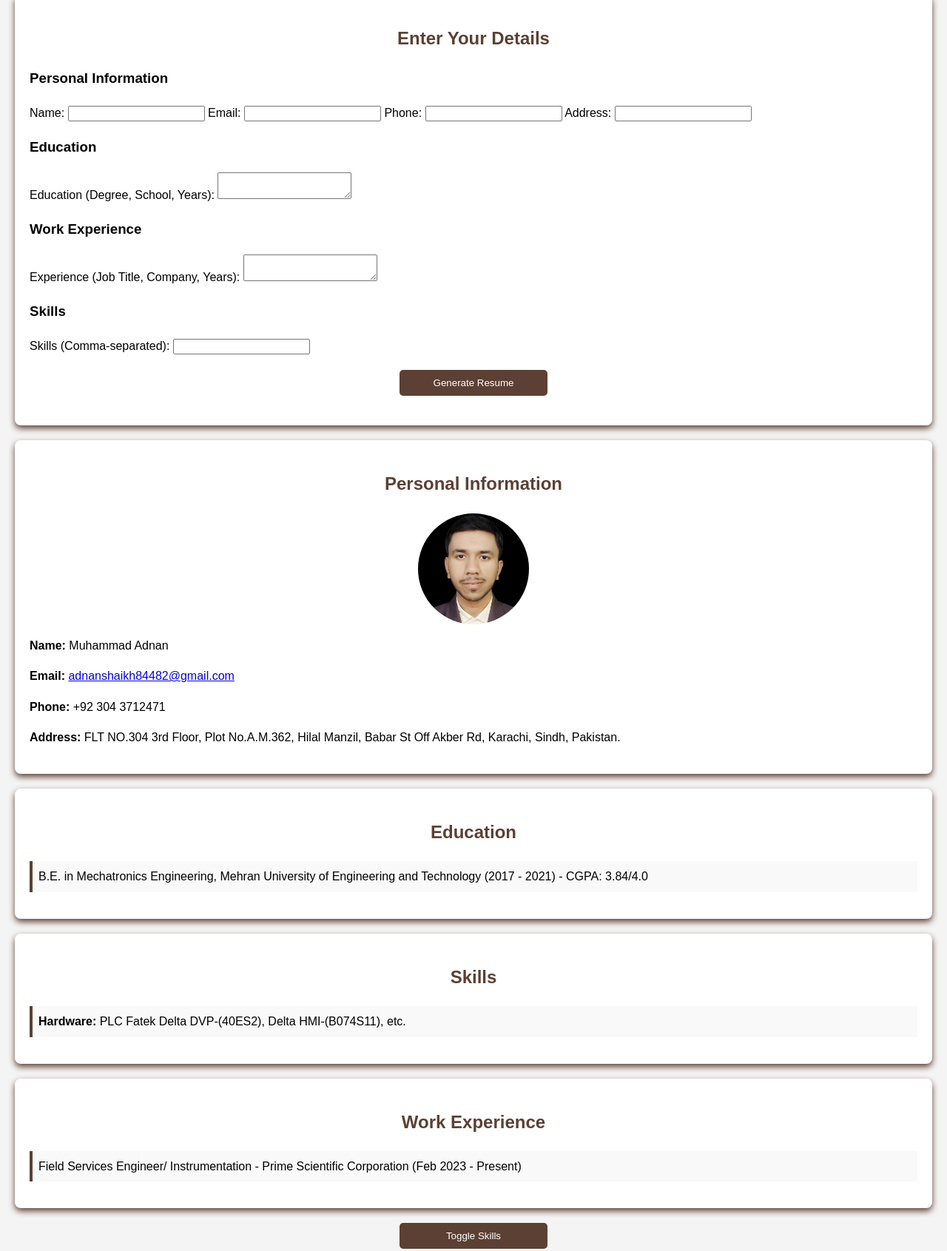
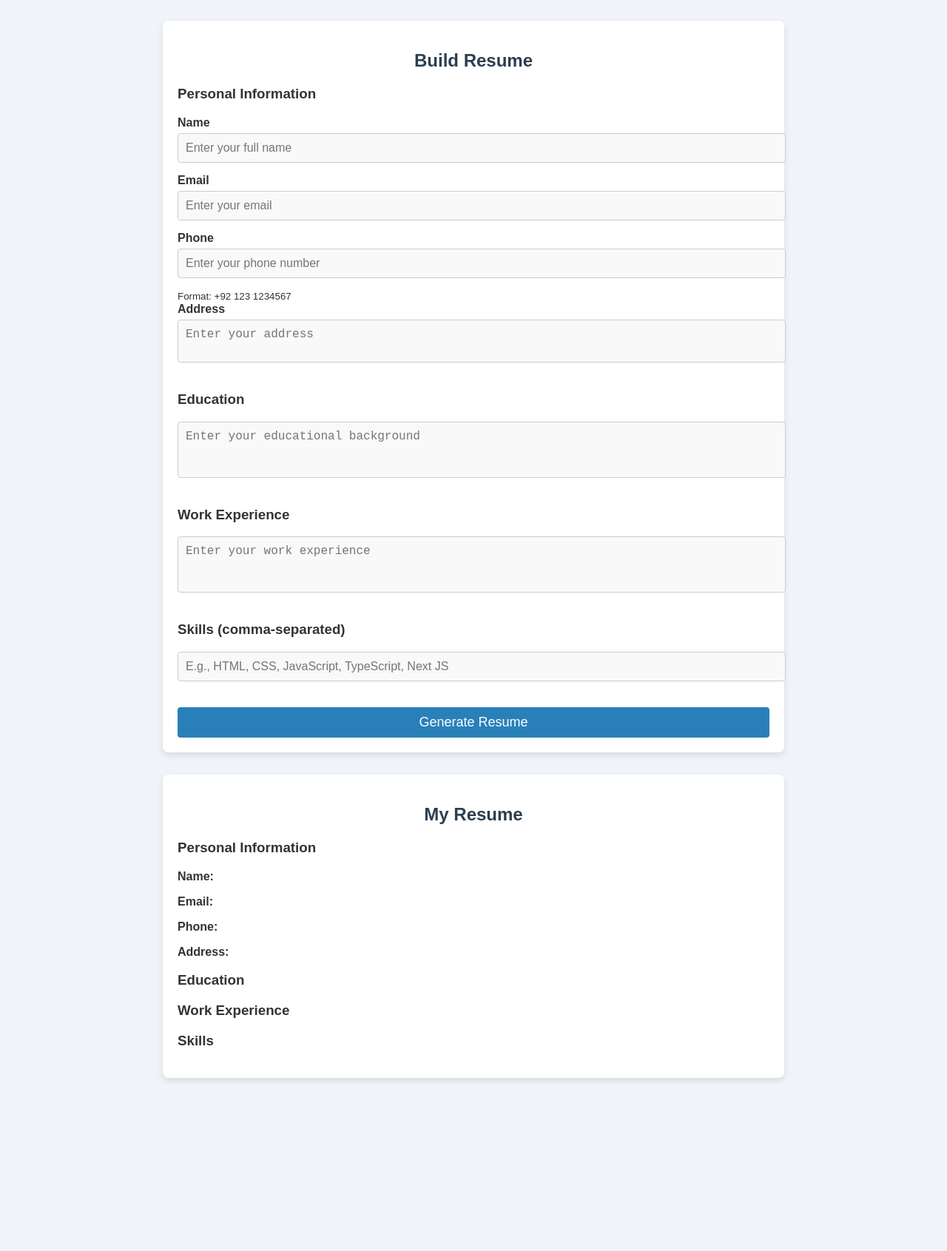
Before and after one commit to MuhammadAdnan1998/hackathon-milestone-based-interactive-resume-builder, a website: page index.html in a window 1280 px wide. Shown: the part 161-1852 px from the top of the page at 74% size. After the commit the page ends 1648 px from the top, so only its background shows below. Drawn offline with Linux system fonts and the light colour scheme.

Commit message:
Working on Milestone 3: Dynamic Resume Builder with Form

```diff
--- a/index.html
+++ b/index.html
@@ -1,145 +1,90 @@
-<!-- <!DOCTYPE html>
-<html lang="en">
-<head>
-  <meta charset="UTF-8">
-  <meta name="viewport" content="width=device-width, initial-scale=1.0">
-  <title>Resume - Engr. Muhammad Adnan</title>
-  <link rel="stylesheet" href="styles.css">
-</head>
-<body>
-  <header>
-    <h1>Engr. Muhammad Adnan - Resume</h1>
-  </header>
-
-  <section id="personal-info">
-    <h2>Personal Information</h2>
-    <img src="profile-picture.jpeg" alt="Profile Picture">
-    <p><strong>Name:</strong> Muhammad Adnan</p>
-    <p><strong>Email:</strong> <a href="mailto:adnanshaikh84482@gmail.com">adnanshaikh84482@gmail.com</a></p>
-    <p><strong>Phone:</strong> +92 304 3712471</p>
-    <p><strong>Address:</strong> FLT NO.304 3rd Floor, Plot No.A.M.362, Hilal Manzil, Babar St Off Akber Rd, Karachi, Sindh, Pakistan.</p>
-  </section>
-
-  <section id="education">
-    <h2>Education</h2>
-    <ul>
-      <li>B.E. in Mechatronics Engineering, Mehran University of Engineering and Technology (2017 - 2021) - CGPA: 3.84/4.0</li>
-      <li>Intermediate, Pre-Engineering, Saifee College of Computer Science (2015 - 2017) - Grade: A1</li>
-      <li>Secondary Education, Govt. Allama Iqbal High School (2013 - 2015) - Grade: A1</li>
-    </ul>
-  </section>
-
-  <section id="skills">
-    <h2>Skills</h2>
-    <ul>
-      <li><strong>Hardware:</strong> PLC Fatek Delta DVP-(40ES2), Delta HMI-(B074S11), Electromagnetic & Pneumatics Actuating Systems, Microcontroller [Arduino], System on Chip [Raspberry Pi].</li>
-      <li><strong>Software:</strong> Delta WPLSoft, Delta DOPSoft, MATLAB Simulink, LabVIEW, AutoCAD, SolidWorks, CNC Simulator, C++, Python.
-        MS Word, PowerPoint, MS Excel.</li>
-      <li><strong>Leadership Skills:</strong> Learning Agility, Strategic Thinking, Risk Management.</li>
-      <li><strong>Management Skills:</strong> Planning, Organizing, Leading, Coordinating, Motivating.</li>
-      <li><strong>Work Ethics:</strong> Team Work, Critical Thinking, Accuracy, Integrity, Responsibility.</li>
-    </ul>
-  </section>
-
-  <section id="experience">
-    <h2>Work Experience</h2>
-    <ul>
-      <li>Field Services Engineer/ Instrumentation - Prime Scientific Corporation (Feb 2023 - Present)</li>
-      <li>Electrical and Instrumentation Engineer - The General Tyre & Rubber Company (Jan 2022 - Dec 2022)</li>
-      <li>
-            <h4>Internships</h4>
-            <ul>
-              <li>Mindstorm Engineering (Virtual Internship on IIoT - Industry 4.0), Dec 2021</li>
-              <li>Sui Southern Gas Company Limited, Transmission-HQ3 (Jamshoro), Jan 2020</li>
-              <li>Karachi Tools Dies & Moulds Centre, June 2019</li>
-            </ul>
-      </li>
-    </ul>
-  </section>
-
-  <button id="toggle-skills">Toggle Skills</button>
-
-  <script src="script.js"></script>
-</body>
-</html> -->
-
-
 <!DOCTYPE html>
 <html lang="en">
 <head>
   <meta charset="UTF-8">
   <meta name="viewport" content="width=device-width, initial-scale=1.0">
-  <title>Resume - Engr. Muhammad Adnan</title>
+  <title>Dynamic Resume Builder</title>
   <link rel="stylesheet" href="styles.css">
 </head>
 <body>
   <header>
-    <h1>Dynamic Resume Builder - Engr. Muhammad Adnan</h1>
+    <h1>Dynamic Resume - Engr. Muhammad Adnan</h1>
   </header>
 
   <!-- Form Section -->
   <section id="resume-form">
-    <h2>Enter Your Details</h2>
+    <h2>Build Resume</h2>
     <form id="resumeBuilderForm">
-      <h3>Personal Information</h3>
-      <label for="name">Name:</label>
-      <input type="text" id="name" name="name" required>
-      <label for="email">Email:</label>
-      <input type="email" id="email" name="email" required>
-      <label for="phone">Phone:</label>
-      <input type="tel" id="phone" name="phone" required>
-      <label for="address">Address:</label>
-      <input type="text" id="address" name="address" required>
+      <!-- Personal Information -->
+      <div class="form-group">
+        <h3>Personal Information</h3>
+        <label for="name">Name</label>
+        <input type="text" id="name" name="name" placeholder="Enter your full name" required>
 
-      <h3>Education</h3>
-      <label for="education">Education (Degree, School, Years):</label>
-      <textarea id="education" name="education" required></textarea>
+        <label for="email">Email</label>
+        <input type="email" id="email" name="email" placeholder="Enter your email" required>
 
-      <h3>Work Experience</h3>
-      <label for="experience">Experience (Job Title, Company, Years):</label>
-      <textarea id="experience" name="experience" required></textarea>
+        <label for="phone">Phone</label>
+        <input type="tel" id="phone" name="phone" placeholder="Enter your phone number" pattern="^\+92\s\d{3}\s\d{7}$" required>
+        <small>Format: +92 123 1234567</small>
 
-      <h3>Skills</h3>
-      <label for="skills">Skills (Comma-separated):</label>
-      <input type="text" id="skills" name="skills" required>
 
-      <button type="submit">Generate Resume</button>
+        <label for="address">Address</label>
+        <textarea id="address" name="address" rows="2" placeholder="Enter your address" required></textarea>
+      </div>
+
+      <!-- Education Section -->
+      <div class="form-group">
+        <h3>Education</h3>
+        <label for="education"></label>
+        <textarea id="education" name="education" rows="3" placeholder="Enter your educational background" required></textarea>
+      </div>
+
+      <!-- Work Experience Section -->
+      <div class="form-group">
+        <h3>Work Experience</h3>
+        <label for="experience"></label>
+        <textarea id="experience" name="experience" rows="3" placeholder="Enter your work experience" required></textarea>
+      </div>
+
+      <!-- Skills Section -->
+      <div class="form-group">
+        <h3>Skills (comma-separated)</h3>
+        <label for="skills"></label>
+        <input type="text" id="skills" name="skills" placeholder="E.g., HTML, CSS, JavaScript, TypeScript, Next JS" required>
+      </div>
+
+      <button type="submit" class="submit-btn">Generate Resume</button>
     </form>
   </section>
 
-  <!-- Dynamic Resume Section -->
-  <section id="personal-info" class="resume-section">
-    <h2>Personal Information</h2>
-    <img src="profile-picture.jpeg" alt="Profile Picture">
-    <p><strong>Name:</strong> <span id="dynamic-name">Muhammad Adnan</span></p>
-    <p><strong>Email:</strong> <a href="mailto:" id="dynamic-email">adnanshaikh84482@gmail.com</a></p>
-    <p><strong>Phone:</strong> <span id="dynamic-phone">+92 304 3712471</span></p>
-    <p><strong>Address:</strong> <span id="dynamic-address">FLT NO.304 3rd Floor, Plot No.A.M.362, Hilal Manzil, Babar St Off Akber Rd, Karachi, Sindh, Pakistan.</span></p>
+  <!-- Resume Preview Section -->
+  <section id="resume-preview">
+    <h2>My Resume</h2>
+    <div id="personal-info">
+      <h3>Personal Information</h3>
+      <p><strong>Name:</strong> <span id="dynamic-name"></span></p>
+      <p><strong>Email:</strong> <span id="dynamic-email"></span></p>
+      <p><strong>Phone:</strong> <span id="dynamic-phone"></span></p>
+      <p><strong>Address:</strong> <span id="dynamic-address"></span></p>
+    </div>
+
+    <div id="education-section">
+      <h3>Education</h3>
+      <ul id="dynamic-education"></ul>
+    </div>
+
+    <div id="work-experience-section">
+      <h3>Work Experience</h3>
+      <ul id="dynamic-experience"></ul>
+    </div>
+
+    <div id="skills-section">
+      <h3>Skills</h3>
+      <ul id="dynamic-skills"></ul>
+    </div>
   </section>
 
-  <section id="education" class="resume-section">
-    <h2>Education</h2>
-    <ul id="dynamic-education">
-      <li>B.E. in Mechatronics Engineering, Mehran University of Engineering and Technology (2017 - 2021) - CGPA: 3.84/4.0</li>
-    </ul>
-  </section>
-
-  <section id="skills" class="resume-section">
-    <h2>Skills</h2>
-    <ul id="dynamic-skills">
-      <li><strong>Hardware:</strong> PLC Fatek Delta DVP-(40ES2), Delta HMI-(B074S11), etc.</li>
-    </ul>
-  </section>
-
-  <section id="experience" class="resume-section">
-    <h2>Work Experience</h2>
-    <ul id="dynamic-experience">
-      <li>Field Services Engineer/ Instrumentation - Prime Scientific Corporation (Feb 2023 - Present)</li>
-    </ul>
-  </section>
-
-  <button id="toggle-skills">Toggle Skills</button>
-
-  <script src="script.js"></script>
+  <script src="script.js" type="module"></script>
 </body>
 </html>
--- a/script.js
+++ b/script.js
@@ -1,10 +1,32 @@
-var skillsSection = document.getElementById('skills');
-var toggleButton = document.getElementById('toggle-skills');
-toggleButton === null || toggleButton === void 0 ? void 0 : toggleButton.addEventListener('click', function () {
-    if ((skillsSection === null || skillsSection === void 0 ? void 0 : skillsSection.style.display) === 'none') {
-        skillsSection.style.display = 'block';
-    }
-    else {
-        skillsSection.style.display = 'none';
-    }
+"use strict";
+// Get form elements
+const resumeForm = document.getElementById('resumeBuilderForm');
+const nameField = document.getElementById('dynamic-name');
+const emailField = document.getElementById('dynamic-email');
+const phoneField = document.getElementById('dynamic-phone');
+const addressField = document.getElementById('dynamic-address');
+const educationField = document.getElementById('dynamic-education');
+const experienceField = document.getElementById('dynamic-experience');
+const skillsField = document.getElementById('dynamic-skills');
+// Add event listener for form submission
+resumeForm.addEventListener('submit', (event) => {
+    event.preventDefault();
+    // Get input values
+    const name = document.getElementById('name').value;
+    const email = document.getElementById('email').value;
+    const phone = document.getElementById('phone').value;
+    const address = document.getElementById('address').value;
+    const education = document.getElementById('education').value;
+    const experience = document.getElementById('experience').value;
+    const skills = document.getElementById('skills').value.split(',');
+    // Update resume fields dynamically
+    nameField.textContent = name;
+    emailField.textContent = email;
+    phoneField.textContent = phone;
+    addressField.textContent = address;
+    // Education and experience can be multi-line entries, so treat them as lists
+    educationField.innerHTML = `<li>${education.replace(/\n/g, '</li><li>')}</li>`;
+    experienceField.innerHTML = `<li>${experience.replace(/\n/g, '</li><li>')}</li>`;
+    // Skills is a comma-separated input, so split and render as a list
+    skillsField.innerHTML = skills.map(skill => `<li>${skill.trim()}</li>`).join('');
 });
--- a/styles.css
+++ b/styles.css
@@ -1,150 +1,119 @@
-/* body {
-    font-family: Arial, sans-serif;
-    margin: 0;
-    padding: 0;
-    line-height: 1.6;
-    background-color: #f4f4f4;
-  }
-
-  header {
-    background-color: #5C4033;
-    color: white;
-    padding: 20px;
-    text-align: center;
-  }
-
-  section {
-    padding: 20px;
-    margin: 20px;
-    background-color: white;
-    border-radius: 8px;
-    box-shadow: 0 4px 8px #5C4033;
-  }
-
-  img {
-    width: 150px;
-    height: 150px;
-    border-radius: 50%;
-    display: block;
-    margin: 0 auto;
-  }
-
-  h2 {
-    color: #5C4033;
-    text-align: center;
-  }
-
-  ul {
-    list-style-type: none;
-    padding: 0;
-  }
-
-  ul li {
-    margin: 10px 0;
-    padding: 8px;
-    background-color: #f9f9f9;
-    border-left: 4px solid #5C4033;
-  }
-
-  button {
-    display: block;
-    width: 200px;
-    margin: 20px auto;
-    padding: 10px;
-    background-color: #5C4033;
-    color: white;
-    border: none;
-    border-radius: 5px;
-    cursor: pointer;
-  }
-
-  button:hover {
-    background-color: #3a1c0e;
-  }
-
-  @media only screen and (max-width: 600px) {
-    section {
-      margin: 10px;
-    }
-
-    button {
-      width: 100%;
-    }
-  }
-   */
-
-
-
-   body {
-    font-family: Arial, sans-serif;
-    margin: 0;
-    padding: 0;
-    line-height: 1.6;
-    background-color: #f4f4f4;
+/* Global Styles */
+body {
+  font-family: 'Arial', sans-serif;
+  background-color: #f0f4f8;
+  color: #333;
+  margin: 0;
+  padding: 0;
 }
 
+/* Header Styling */
 header {
-    background-color: #5C4033;
-    color: white;
-    padding: 20px;
-    text-align: center;
+  background-color: #2c3e50;
+  color: white;
+  padding: 20px;
+  text-align: center;
+  font-size: 24px;
 }
 
-section {
-    padding: 20px;
-    margin: 20px;
-    background-color: white;
-    border-radius: 8px;
-    box-shadow: 0 4px 8px #5C4033;
+/* Form Section Styling */
+#resume-form {
+  background-color: white;
+  max-width: 800px;
+  margin: 30px auto;
+  padding: 20px;
+  border-radius: 8px;
+  box-shadow: 0 4px 8px rgba(0, 0, 0, 0.1);
 }
 
-img {
-    width: 150px;
-    height: 150px;
-    border-radius: 50%;
-    display: block;
-    margin: 0 auto;
+#resume-form h2 {
+  text-align: center;
+  color: #2c3e50;
+  margin-bottom: 20px;
 }
 
-h2 {
-    color: #5C4033;
-    text-align: center;
+.form-group {
+  margin-bottom: 20px;
 }
 
-ul {
-    list-style-type: none;
-    padding: 0;
+label {
+  display: block;
+  margin-bottom: 5px;
+  font-weight: bold;
 }
 
-ul li {
-    margin: 10px 0;
-    padding: 8px;
-    background-color: #f9f9f9;
-    border-left: 4px solid #5C4033;
+input[type="text"],
+input[type="email"],
+input[type="tel"],
+textarea {
+  width: 100%;
+  padding: 10px;
+  margin-bottom: 15px;
+  border: 1px solid #ccc;
+  border-radius: 4px;
+  font-size: 16px;
+  background-color: #f9f9f9;
 }
 
-button {
-    display: block;
-    width: 200px;
-    margin: 20px auto;
-    padding: 10px;
-    background-color: #5C4033;
-    color: white;
-    border: none;
-    border-radius: 5px;
-    cursor: pointer;
+input:focus,
+textarea:focus {
+  outline: none;
+  border-color: #2980b9;
+  background-color: #fff;
 }
 
-button:hover {
-    background-color: #3a1c0e;
+textarea {
+  resize: none;
 }
 
-@media only screen and (max-width: 600px) {
-    section {
-      margin: 10px;
-    }
+.submit-btn {
+  display: block;
+  width: 100%;
+  background-color: #2980b9;
+  color: white;
+  padding: 10px;
+  border: none;
+  border-radius: 4px;
+  font-size: 18px;
+  cursor: pointer;
+  margin-top: 20px;
+}
 
-    button {
-      width: 100%;
-    }
+.submit-btn:hover {
+  background-color: #1e5980;
 }
+
+/* Resume Preview Styling */
+#resume-preview {
+  max-width: 800px;
+  margin: 30px auto;
+  padding: 20px;
+  background-color: white;
+  border-radius: 8px;
+  box-shadow: 0 4px 8px rgba(0, 0, 0, 0.1);
+}
+
+#resume-preview h2 {
+  text-align: center;
+  color: #2c3e50;
+  margin-bottom: 20px;
+}
+
+.resume-section h3 {
+  color: #2980b9;
+  border-bottom: 2px solid #2980b9;
+  padding-bottom: 5px;
+}
+
+.resume-section ul {
+  list-style-type: none;
+  padding-left: 0;
+}
+
+.resume-section ul li {
+  padding: 8px;
+  background-color: #f9f9f9;
+  border-left: 4px solid #2980b9;
+  margin-bottom: 8px;
+  font-size: 16px;
+}
```
Also changed, not shown: script.ts (+12 -38 lines).
